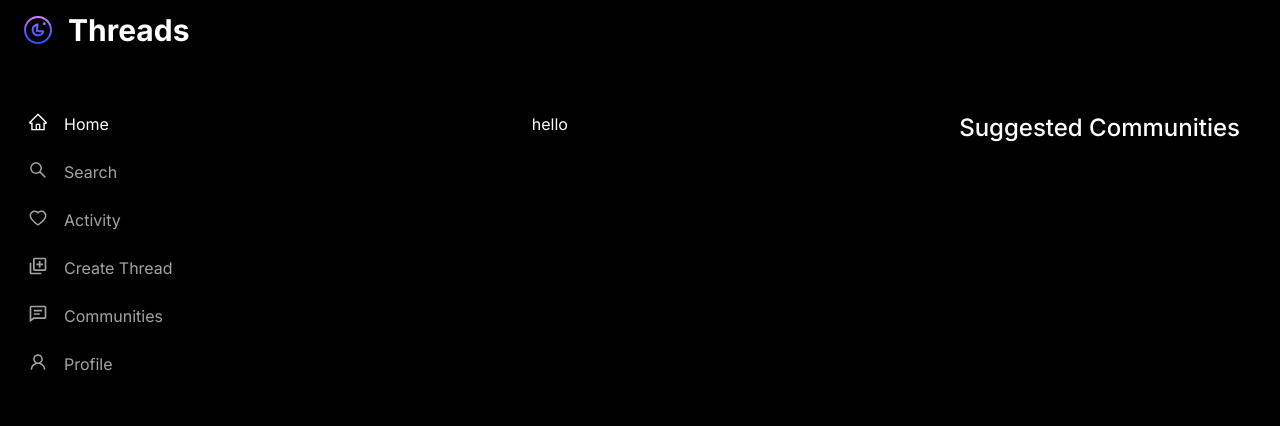
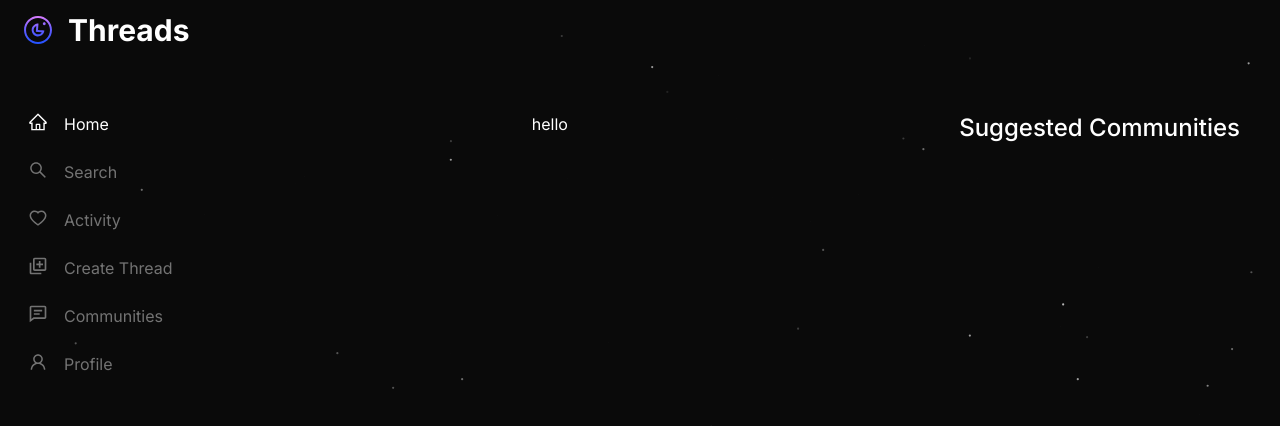
Before and after one commit to Leladatan/threads, a Next.js app: page / in a window 1280 px wide. Shown: the top 426 px of the page. Built offline with nearby package versions, Linux system fonts and the light colour scheme; no server answers.

Commit message:
bit fix style and added func for logout

```diff
--- a/app/(auth)/onboarding/page.tsx
+++ b/app/(auth)/onboarding/page.tsx
@@ -1,7 +1,12 @@
-import {NextPage} from "next";
+import {Metadata, NextPage} from "next";
 import AccountProfile from "@/app/(auth)/onboarding/components/AccountProfile";
 import {currentUser} from "@clerk/nextjs";
 import {User} from "@clerk/backend";
+
+export const metadata: Metadata = {
+    title: "Threads onboarding",
+    description: "Meta Threads App"
+};
 
 const OnboardingPage: NextPage = async () => {
     const user: User | null = await currentUser();
--- a/app/(auth)/sign-in/[[...sign-in]]/page.tsx
+++ b/app/(auth)/sign-in/[[...sign-in]]/page.tsx
@@ -1,6 +1,10 @@
 import {SignIn} from "@clerk/nextjs";
-import {NextPage} from "next";
+import {Metadata, NextPage} from "next";
 
+export const metadata: Metadata = {
+    title: "Threads Sign In",
+    description: "Meta Threads App"
+};
 const SignInPage: NextPage = () => {
     return (
         <>
--- a/app/(auth)/sign-up/[[...sign-up]]/page.tsx
+++ b/app/(auth)/sign-up/[[...sign-up]]/page.tsx
@@ -1,5 +1,10 @@
 import {SignUp} from "@clerk/nextjs";
-import {NextPage} from "next";
+import {Metadata, NextPage} from "next";
+
+export const metadata: Metadata = {
+    title: "Threads Sign Up",
+    description: "Meta Threads App"
+};
 
 const SignUpPage: NextPage = () => {
     return (
--- a/app/(root)/layout.tsx
+++ b/app/(root)/layout.tsx
@@ -25,7 +25,7 @@
   return (
       <ClerkProvider>
           <html lang="en">
-          <body className={cn("overflow-hidden overflow-y-auto scrollbar-thin", inter.className)}>
+          <body className={cn("overflow-hidden overflow-y-auto scrollbar-thin bg-neutral-900", inter.className)}>
           <Particles
               className="fixed inset-0 -z-10 animate-fade-in bg-neutral-950 block"
               quantity={100}
--- a/app/globals.css
+++ b/app/globals.css
@@ -2,9 +2,8 @@
 @tailwind components;
 @tailwind utilities;
 
-html,
-body,
-:root {
+
+body {
     height: 100%;
     background-color: black;
     color: white;
--- a/components/header.tsx
+++ b/components/header.tsx
@@ -1,11 +1,17 @@
+"use client";
+
 import {type FC} from 'react';
 import Link from "next/link";
 import Image from "next/image";
 import {OrganizationSwitcher, SignedIn, SignOutButton} from "@clerk/nextjs";
 import {FiLogOut} from "react-icons/fi";
 import {dark} from "@clerk/themes";
+import {useRouter} from "next/navigation";
+import {AppRouterInstance} from "next/dist/shared/lib/app-router-context";
 
 const Header: FC = () => {
+    const router: AppRouterInstance = useRouter();
+
     return (
         <header>
             <nav className="fixed top-0 z-30 flex w-full items-center justify-between px-6 py-3">
@@ -25,7 +31,7 @@
                 <div className="flex items-center gap-1">
                     <div className="block md:hidden">
                         <SignedIn>
-                            <SignOutButton>
+                            <SignOutButton signOutCallback={() => router.push("/sign-in")}>
                                 <FiLogOut className="text-white cursor-pointer" size={24}/>
                             </SignOutButton>
                         </SignedIn>
--- a/components/left-sidebar.tsx
+++ b/components/left-sidebar.tsx
@@ -62,7 +62,7 @@
                 {routes.map(route => (
                     <Link href={route.href} key={route.href} className={cn("relative flex justify-start gap-4 " +
                         "rounded-lg hover:text-white transition",
-                        route.active ? "text-white" : "text-neutral-400")}>
+                        route.active ? "text-white" : "text-neutral-500")}>
                         <route.icon size={20} />
                         <p className="max-lg:hidden">{route.label}</p>
                     </Link>
```
